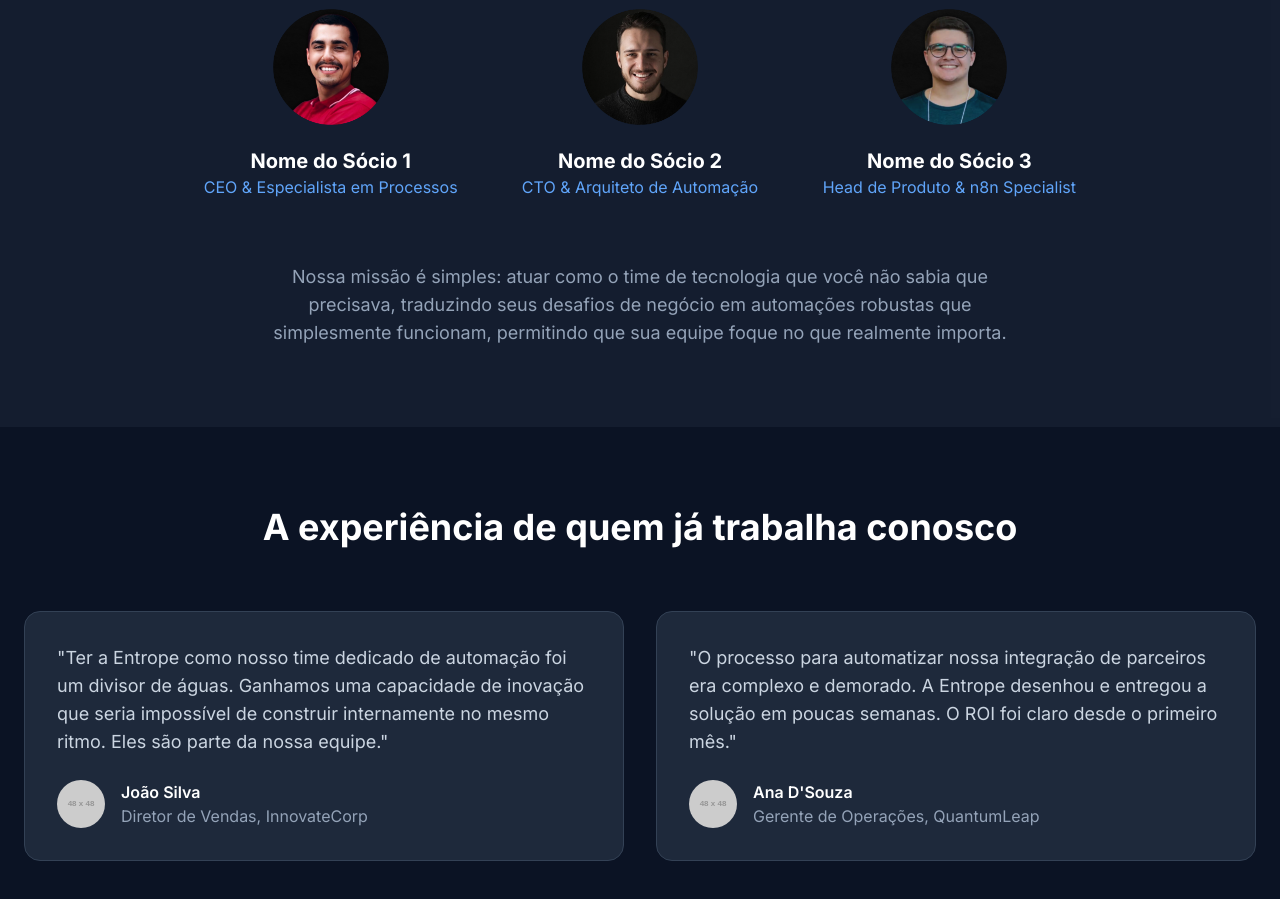
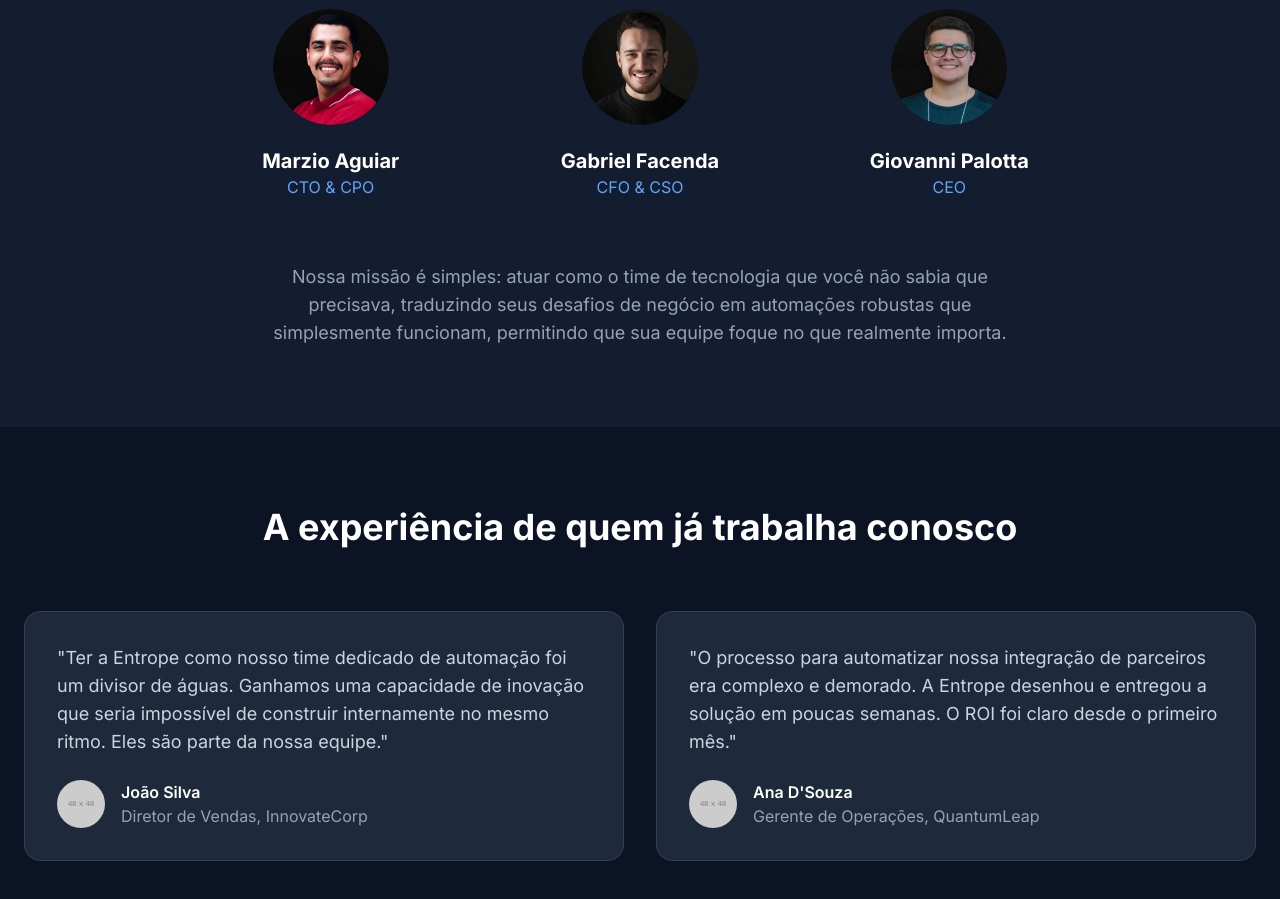
Before and after one commit to marziolaguiarentrope/entrope-site_br, a plain HTML site: page index.html in a window 1280 px wide. Shown: the part 2377-3276 px from the top of the page. Drawn offline with nearby package versions, Linux system fonts and the light colour scheme; placeholder pictures from the web are drawn by us.

Commit message:
Update index.html

```diff
--- a/index.html
+++ b/index.html
@@ -292,20 +292,20 @@
                     <!-- Founder 1 -->
                     <div class="flex flex-col items-center">
                         <img src="5.png" alt="Foto do Sócio 1" class="w-32 h-32 rounded-full mb-4 object-cover">
-                        <h3 class="text-xl font-bold text-white">Nome do Sócio 1</h3>
-                        <p class="text-blue-400">CEO & Especialista em Processos</p>
+                        <h3 class="text-xl font-bold text-white">Marzio Aguiar</h3>
+                        <p class="text-blue-400">CTO & CPO</p>
                     </div>
                     <!-- Founder 2 -->
                     <div class="flex flex-col items-center">
                         <img src="4.png" alt="Foto do Sócio 2" class="w-32 h-32 rounded-full mb-4 object-cover">
-                        <h3 class="text-xl font-bold text-white">Nome do Sócio 2</h3>
-                        <p class="text-blue-400">CTO & Arquiteto de Automação</p>
+                        <h3 class="text-xl font-bold text-white">Gabriel Facenda</h3>
+                        <p class="text-blue-400">CFO & CSO</p>
                     </div>
                     <!-- Founder 3 -->
                     <div class="flex flex-col items-center">
                         <img src="3.png" alt="Foto do Sócio 3" class="w-32 h-32 rounded-full mb-4 object-cover">
-                        <h3 class="text-xl font-bold text-white">Nome do Sócio 3</h3>
-                        <p class="text-blue-400">Head de Produto & n8n Specialist</p>
+                        <h3 class="text-xl font-bold text-white">Giovanni Palotta</h3>
+                        <p class="text-blue-400">CEO</p>
                     </div>
                 </div>
                  <p class="text-center text-lg text-slate-400 mt-16 max-w-3xl mx-auto">Nossa missão é simples: atuar como o time de tecnologia que você não sabia que precisava, traduzindo seus desafios de negócio em automações robustas que simplesmente funcionam, permitindo que sua equipe foque no que realmente importa.</p>
```
